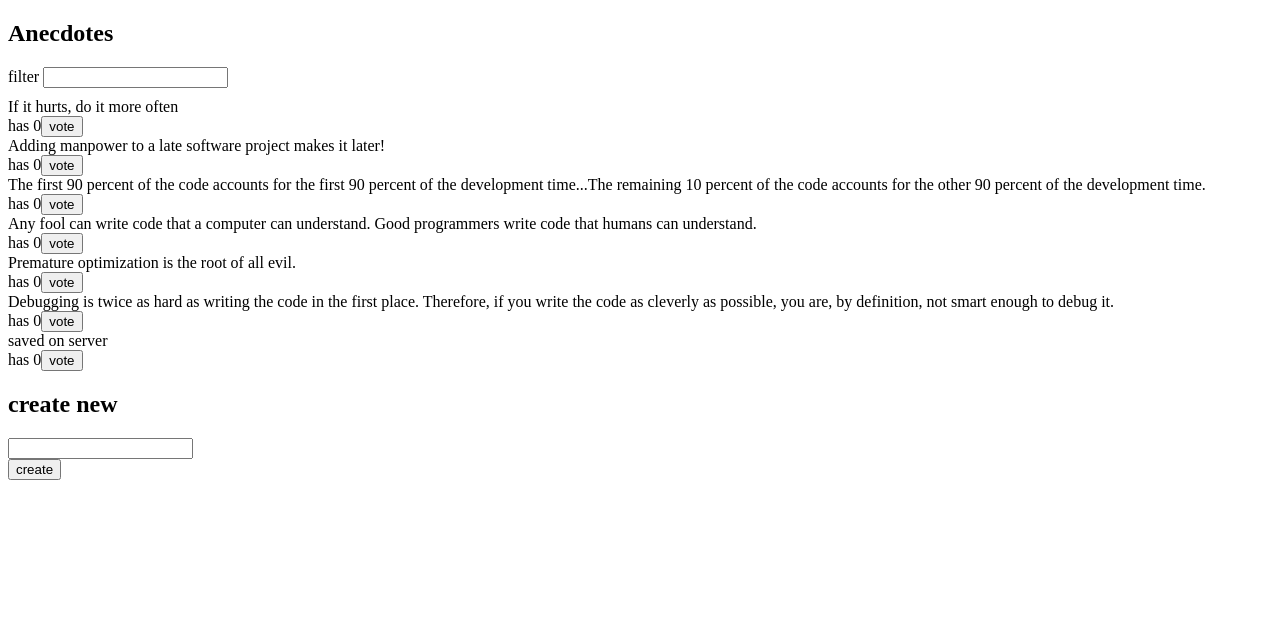
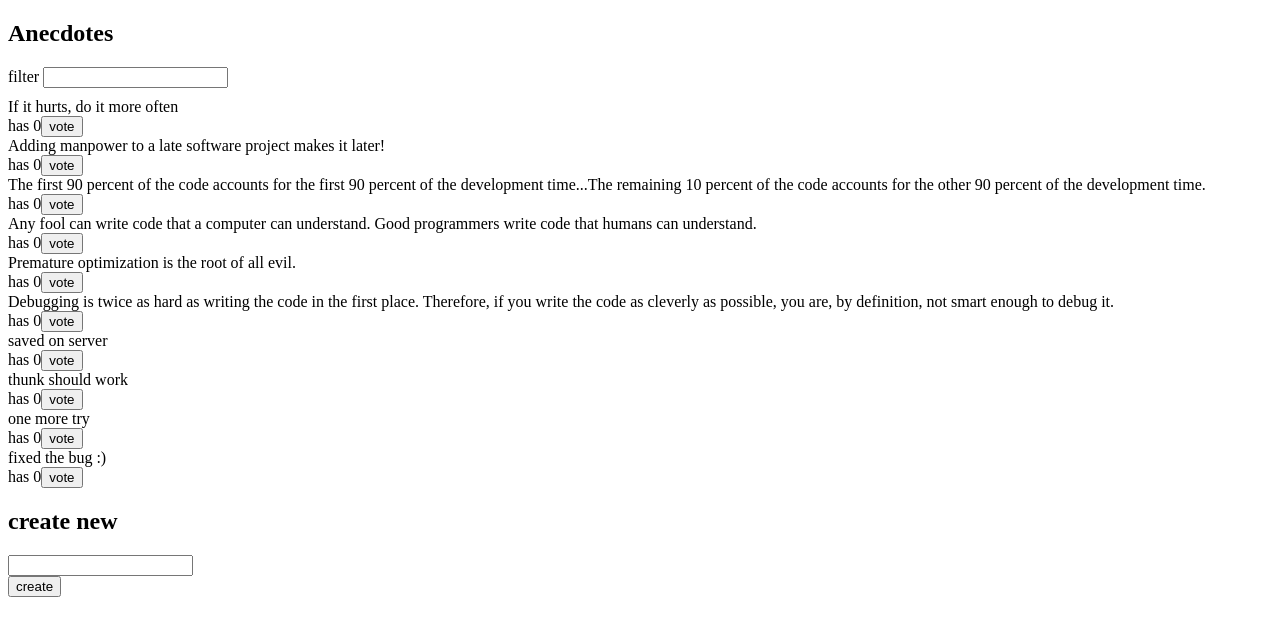
Before and after one commit to botondKulcsar/fullstackopen, a React (Create React App) app in the folder part1/redux-anecdotes/: page / in a window 1280 px wide. Shown: the top 636 px of the page. Built offline with nearby package versions, Linux system fonts and the light colour scheme; data requests are answered from the project's data file.

Commit message:
exercise 6.16

```diff
--- a/part1/redux-anecdotes/db.json
+++ b/part1/redux-anecdotes/db.json
@@ -34,6 +34,21 @@
       "content": "saved on server",
       "votes": 0,
       "id": "XzxMHqB"
+    },
+    {
+      "content": "thunk should work",
+      "votes": 0,
+      "id": "GUfShwP"
+    },
+    {
+      "content": "one more try",
+      "votes": 0,
+      "id": "84PHEk5"
+    },
+    {
+      "content": "fixed the bug :)",
+      "votes": 0,
+      "id": "MoKJj7N"
     }
   ]
 }
--- a/part1/redux-anecdotes/src/components/AnecdoteForm.js
+++ b/part1/redux-anecdotes/src/components/AnecdoteForm.js
@@ -2,7 +2,7 @@ import React from "react"
 import { useDispatch } from "react-redux"
 import { createAnecdote } from "../reducers/anecdoteReducer"
 import { setMessage, removeMessage } from "../reducers/notificationReducer"
-import anecdoteService from '../services/anecdotes'
+
 
 const AnecdoteForm = () => {
     const dispatch = useDispatch()
@@ -11,9 +11,8 @@ const AnecdoteForm = () => {
         event.preventDefault()
         const content = event.target.anecdote.value
         event.target.anecdote.value = ''
-        const savedAnecdote = await anecdoteService.createNew(content)
-        dispatch(createAnecdote(savedAnecdote))
-        dispatch(setMessage(`you created: '${savedAnecdote.content}'`))
+        dispatch(createAnecdote(content))
+        dispatch(setMessage(`you created: '${content}'`))
         setTimeout(() => dispatch(removeMessage()), 5000)
     }
 
--- a/part1/redux-anecdotes/src/reducers/anecdoteReducer.js
+++ b/part1/redux-anecdotes/src/reducers/anecdoteReducer.js
@@ -1,9 +1,12 @@
 import anecdoteService from '../services/anecdotes'
 
-export const createAnecdote = (data) => {
-  return {
-    type: 'NEW_ANECDOTE',
-    data
+export const createAnecdote = (content) => {
+  return async (dispatch) => {
+    const savedAnecdote = await anecdoteService.createNew(content)
+    dispatch({
+      type: 'NEW_ANECDOTE',
+      data: savedAnecdote
+    })
   }
 }
 
```
